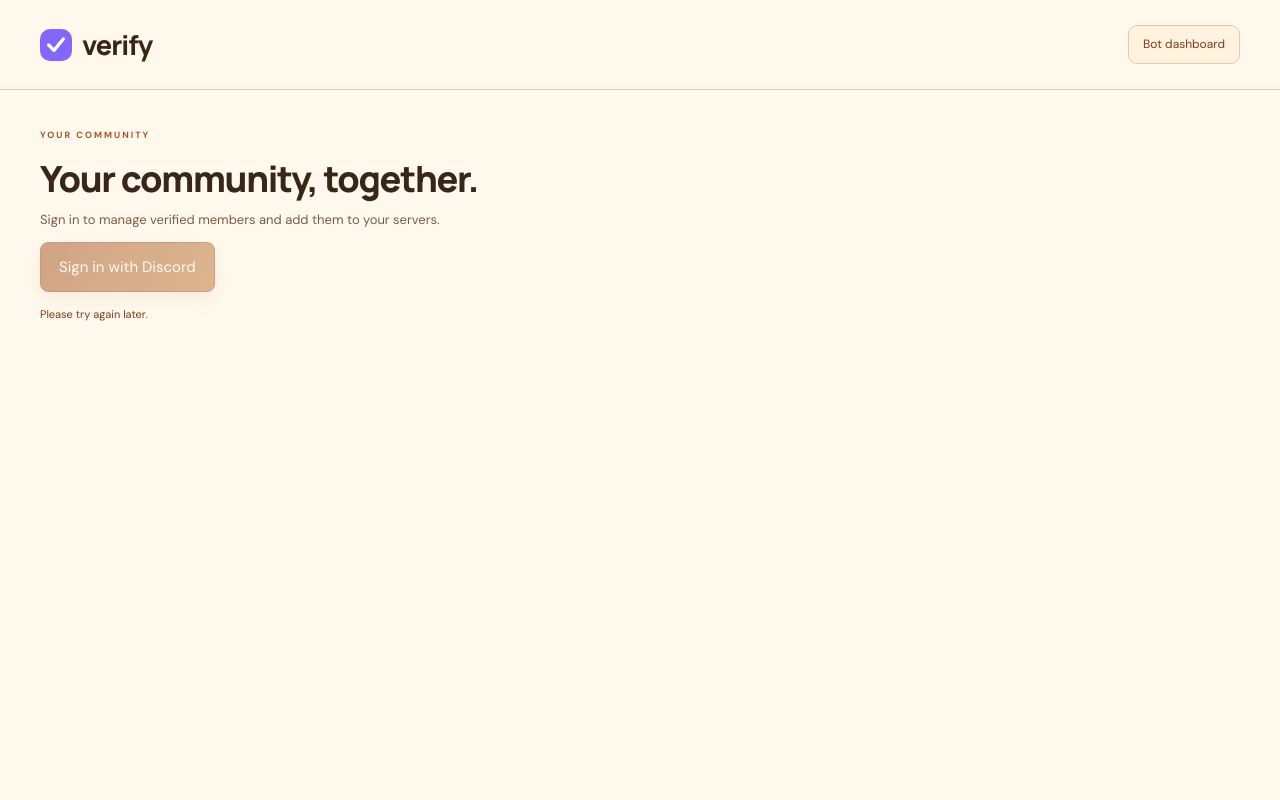
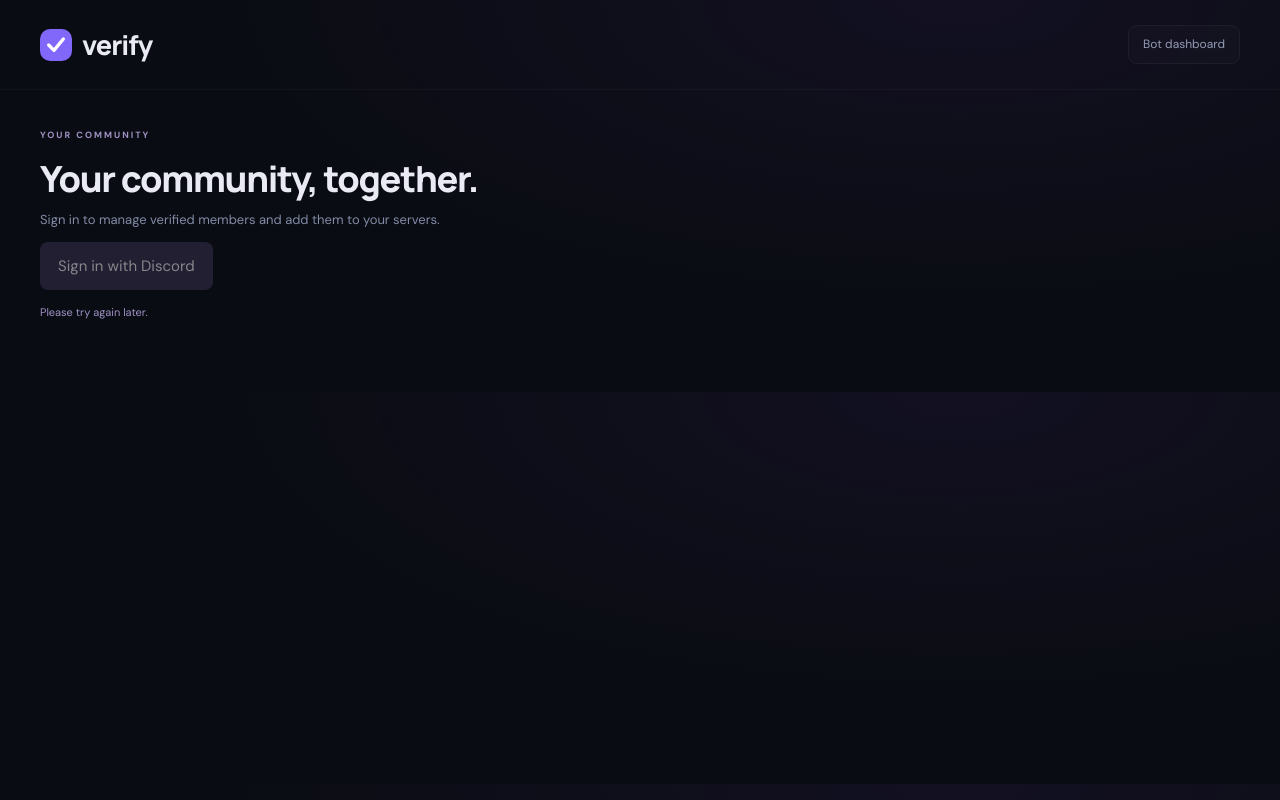
Before and after one commit to beyhuml1-hue/discord-bot, a website: page website/public/admin.html in a window 1280 px wide. Drawn offline with Linux system fonts and the light colour scheme; no server answers.

Commit message:
Restore original dark-purple website appearance: admin.html

```diff
--- a/website/public/admin.html
+++ b/website/public/admin.html
@@ -1,5 +1,5 @@
 <!doctype html>
-<html lang="en"><head><meta charset="utf-8"><meta name="viewport" content="width=device-width,initial-scale=1"><meta name="robots" content="noindex"><title>Verified members | Everything Bots</title><link rel="icon" href="/mark.svg"><link rel="stylesheet" href="/style.css?v=ui-4"><link rel="stylesheet" href="/admin.css?v=ui-4"><link rel="stylesheet" href="/cream-caramel.css?v=1"></head>
+<html lang="en"><head><meta charset="utf-8"><meta name="viewport" content="width=device-width,initial-scale=1"><meta name="robots" content="noindex"><title>Verified members | Everything Bots</title><link rel="icon" href="/mark.svg"><link rel="stylesheet" href="/style.css?v=ui-4"><link rel="stylesheet" href="/admin.css?v=ui-4"></head>
 <body class="admin-page"><header><a class="brand" href="/"><img src="/mark.svg" alt="">verify</a><a href="/">Bot dashboard</a></header>
 <main class="workspace"><div class="admin-heading"><div><span class="eyebrow">YOUR COMMUNITY</span><h1>Your community, together.</h1><p id="adminCopy">Sign in to manage verified members and add them to your servers.</p></div><div class="admin-actions"><button id="refreshMembers" type="button">Refresh</button><button id="logout" type="button">Sign out</button></div></div>
 <div id="setupNotice" class="setup-notice" hidden></div><button id="adminLogin" disabled>Sign in with Discord</button>
```
